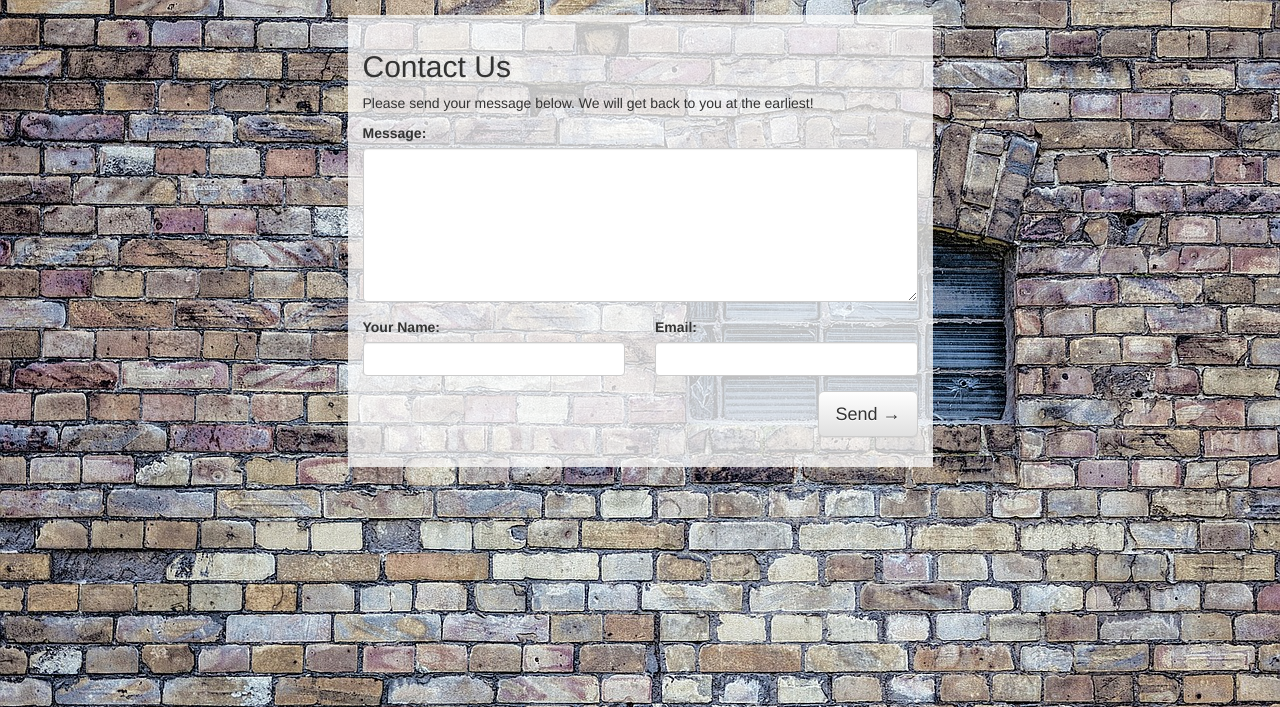
After one commit to firstServices/firstServices.github.io, a PHP site: page /formpage.html in a window 1280 px wide. The commit adds this page. Shown: the top 707 px of the page. Run offline with PHP 8.4, Linux system fonts and the light colour scheme.

```diff
--- a/contact.html
+++ b/contact.html
@@ -60,7 +60,7 @@
             <a class="navlink" href="contact.html">Contact Us</a>
           </li>
           <li class="nav-item">
-            <a class="navlink" href="join.html">Join Us</a>
+            <a class="navlink" href="join.html">Employment</a>
           </li>
         </ul>
       </div>
--- a/faq.html
+++ b/faq.html
@@ -56,7 +56,7 @@
             <a class="navlink" href="contact.html">Contact Us</a>
           </li>
           <li class="nav-item">
-            <a class="navlink" href="join.html">Join Us</a>
+            <a class="navlink" href="join.html">Employment</a>
           </li>
         </ul>
       </div>
--- /dev/null
+++ b/form.css
@@ -0,0 +1,13 @@
+
+#form_container
+{
+	padding:15px 15px;
+	margin-top:15px;
+	background: rgba(255,255,255,0.75);
+}
+body
+{
+	background-color: #F4EAD5;
+	background-image: url("images/window-484596_1280.jpg");
+	background-size: cover;
+}
--- /dev/null
+++ b/formpage.html
@@ -0,0 +1,51 @@
+<!DOCTYPE html>
+<html lang="en">
+    <head>
+        <meta charset="utf-8">
+        <meta http-equiv="X-UA-Compatible" content="IE=edge">
+        <meta name="viewport" content="width=device-width, initial-scale=1">
+        <title>Bootstrap Contact Form To Send Email On Form Submission - reusable form</title>
+        <!-- Latest compiled and minified CSS -->
+        <link rel="stylesheet" href="https://maxcdn.bootstrapcdn.com/bootstrap/3.3.7/css/bootstrap.min.css" >
+        <!-- Optional theme -->
+        <link rel="stylesheet" href="https://maxcdn.bootstrapcdn.com/bootstrap/3.3.7/css/bootstrap-theme.min.css" >
+        <script src="https://ajax.googleapis.com/ajax/libs/jquery/1.12.4/jquery.min.js"></script>
+        <link rel="stylesheet" href="form.css" >
+        <script src="form.js"></script>
+    </head>
+    <body >
+        <div class="container">
+            <div class="row">
+                <div class="col-md-6 col-md-offset-3" id="form_container">
+                    <h2>Contact Us</h2>
+                    <p> Please send your message below. We will get back to you at the earliest! </p>
+                    <form role="form" method="post" id="reused_form">
+                        <div class="row">
+                            <div class="col-sm-12 form-group">
+                                <label for="message"> Message:</label>
+                                <textarea class="form-control" type="textarea" name="message" id="message" maxlength="6000" rows="7"></textarea>
+                            </div>
+                        </div>
+                        <div class="row">
+                            <div class="col-sm-6 form-group">
+                                <label for="name"> Your Name:</label>
+                                <input type="text" class="form-control" id="name" name="name" required>
+                            </div>
+                            <div class="col-sm-6 form-group">
+                                <label for="email"> Email:</label>
+                                <input type="email" class="form-control" id="email" name="email" required>
+                            </div>
+                        </div>
+                        <div class="row">
+                            <div class="col-sm-12 form-group">
+                                <button type="submit" class="btn btn-lg btn-default pull-right" >Send &rarr;</button>
+                            </div>
+                        </div>
+                    </form>
+                    <div id="success_message" style="width:100%; height:100%; display:none; "> <h3>Posted your message successfully!</h3> </div>
+                    <div id="error_message" style="width:100%; height:100%; display:none; "> <h3>Error</h3> Sorry there was an error sending your form. </div>
+                </div>
+            </div>
+        </div>
+    </body>
+</html>
--- a/handler.php
+++ b/handler.php
@@ -21,6 +21,6 @@ $validator->field('message')->maxLength(6000);
 
 
 
-$pp->sendEmailTo('lstting@seas.upenn.edu'); // ← Your email here
+$pp->sendEmailTo('someone@gmail.com'); // ← Your email here
 
 echo $pp->process($_POST);
--- a/index.html
+++ b/index.html
@@ -55,7 +55,7 @@
             <a class="navlink" href="contact.html">Contact Us</a>
           </li>
           <li class="nav-item">
-            <a class="navlink" href="join.html">Join Us</a>
+            <a class="navlink" href="join.html">Employment</a>
           </li>
         </ul>
       </div>
@@ -86,7 +86,7 @@
 
     <div class="banner">
       <img src="img/landing_top.png" style="height:70vh; display:block; margin-left:50%; transform:translateX(-50%);">
-      <div class="center" style="top:70%">
+      <div class="center" style="top:72%">
         <img src="img/landing_logo.png" width="50%" style="display:block; margin-left:50%; transform:translateX(-50%);">
       </div>
     </div>
@@ -99,7 +99,7 @@
       </div>
     </div>
 
-    <div class="container-fluid" style="margin-top:10vh">
+    <div class="container-fluid" style="margin-top:10vh; border-top:10px solid var(--dark-blue); padding-top:80px">
       <div class="container">
         <div class="row">
           <div class="col">
--- a/join.html
+++ b/join.html
@@ -56,7 +56,7 @@
             <a class="navlink" href="contact.html">Contact Us</a>
           </li>
           <li class="nav-item">
-            <a class="navlink" href="join.html">Join Us</a>
+            <a class="navlink" href="join.html">Employment</a>
           </li>
         </ul>
       </div>
@@ -66,7 +66,7 @@
       <div class="container">
         <div class="row">
           <div class="col">
-            <h1>Join Us</h1>
+            <h1>Employment</h1>
             <p>
               firstServices is expanding and we need more associates! One of the major goals
               of firstServices and PSA, as a whole, is to teach transferable job and entrepreneurial
--- a/laundry.html
+++ b/laundry.html
@@ -56,7 +56,7 @@
             <a class="navlink" href="contact.html">Contact Us</a>
           </li>
           <li class="nav-item">
-            <a class="navlink" href="join.html">Join Us</a>
+            <a class="navlink" href="join.html">Employment</a>
           </li>
         </ul>
       </div>
@@ -82,12 +82,12 @@
           <div class="col-4">
             <img class="icon" src="img/laundry.png">
             <h3>Essential</h3>
-            <p>One pick-up every week</p>
+            <p><b>One pick-up every week</b></p>
           </div>
           <div class="col-4">
             <img class="icon" src="img/laundry_executive.png">
             <h3>Executive</h3>
-            <p>Two pick-ups every week</p>
+            <p><b>Two pick-ups every week</b></p>
           </div>
         </div>
         <div class="row">
--- a/pickup.html
+++ b/pickup.html
@@ -56,7 +56,7 @@
             <a class="navlink" href="contact.html">Contact Us</a>
           </li>
           <li class="nav-item">
-            <a class="navlink" href="join.html">Join Us</a>
+            <a class="navlink" href="join.html">Employment</a>
           </li>
         </ul>
       </div>
--- a/reschedule.html
+++ b/reschedule.html
@@ -56,7 +56,7 @@
             <a class="navlink" href="contact.html">Contact Us</a>
           </li>
           <li class="nav-item">
-            <a class="navlink" href="join.html">Join Us</a>
+            <a class="navlink" href="join.html">Employment</a>
           </li>
         </ul>
       </div>
--- a/style.css
+++ b/style.css
@@ -61,7 +61,7 @@ a:hover {
   padding: 20px;
   background-color: #ffffff99;
   color:var(--dark-blue);
-  border-top: 5px solid var(--light-blue);
+  border-top: 10px solid var(--light-blue);
 }
 
 .footer a:visited {
@@ -228,6 +228,7 @@ h4 {
 .card-body {
   padding-right: 30px;
   padding-left: 30px;
+  font-size: 18px;
 }
 
 .exec {
@@ -267,7 +268,7 @@ h4 {
   .center {
     position: absolute;
     width: 50%;
-    top: 110%;
+    top: 112%;
     left: 50%;
     transform: translate(-50%, -50%);
   }
```
Also changed, not shown: about.html (+29 -1 lines), drycleaning.html (+4 -4 lines), readme.html (added, +55 -0 lines), suite.html (+9 -6 lines), water.html (+6 -6 lines), images/window-484596_1280.jpg (added), 1 other file.
